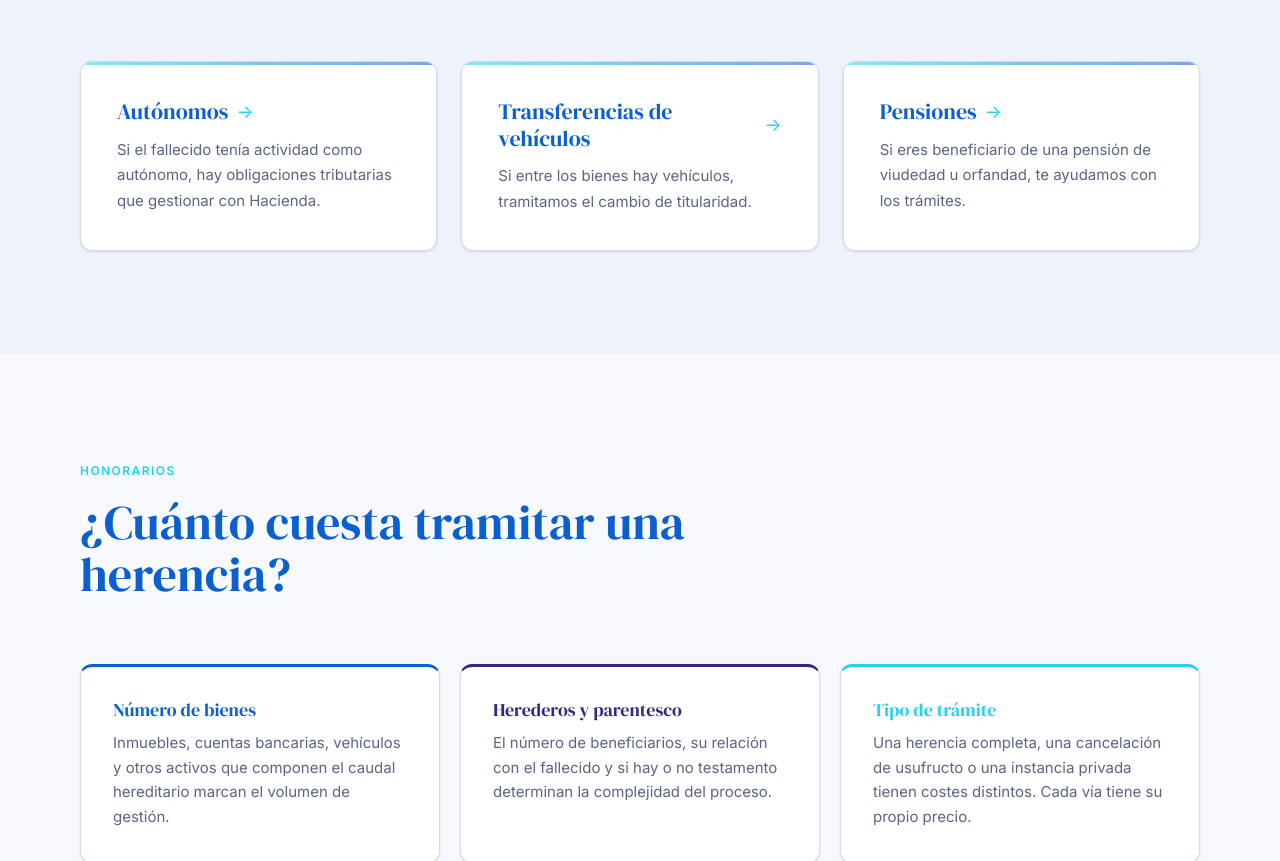
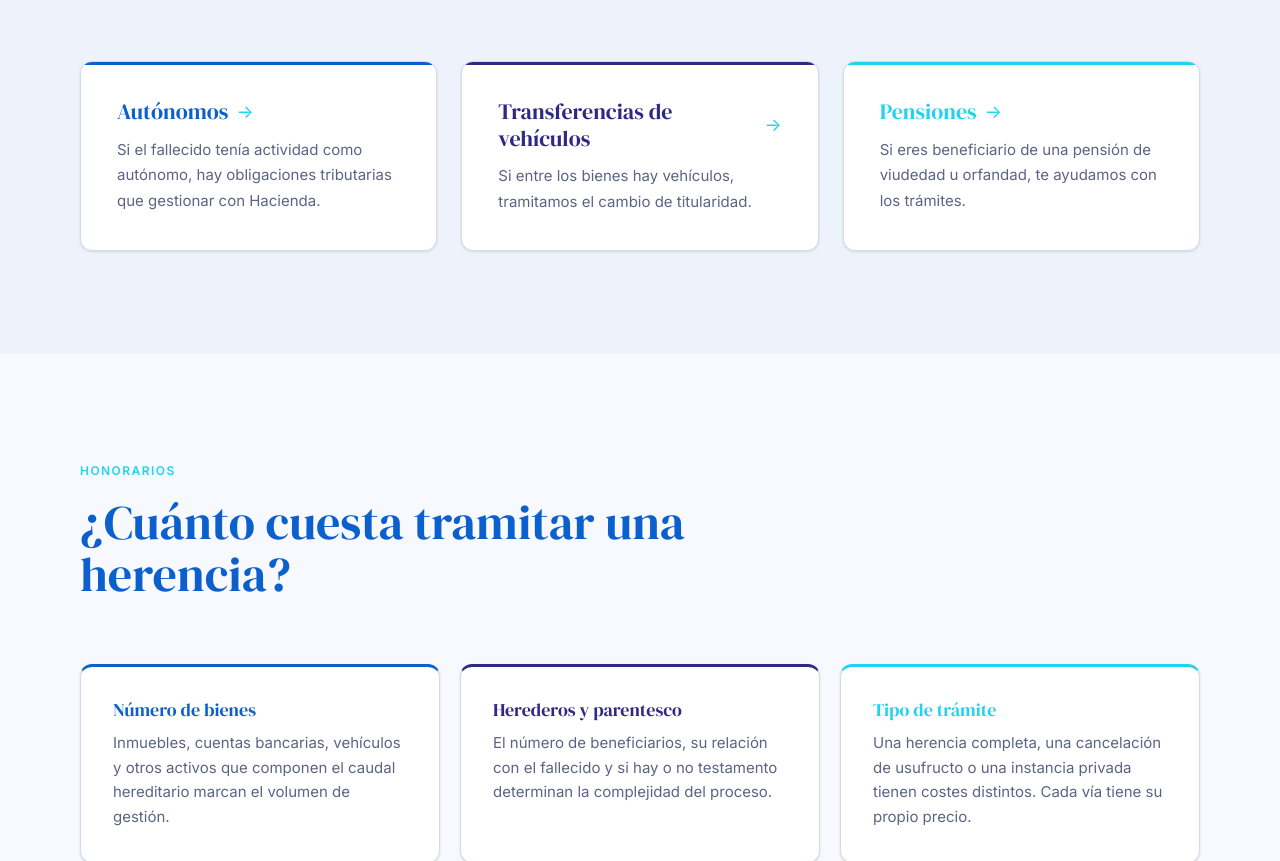
Before and after one commit to rankingonline/christian-sanchez_web, a plain HTML site: page screens/herencias/index.html in a window 1280 px wide. Shown: the part 5582-6443 px from the top of the page. Drawn offline with Linux system fonts and the light colour scheme.

```diff
--- a/screens/assets/global.css
+++ b/screens/assets/global.css
@@ -1041,17 +1041,19 @@
     transition: transform var(--ease), box-shadow var(--ease), border-color var(--ease);
 }
 
-/* Acento superior con degradado de marca */
+/* Acento superior — secuencia de colores igual que honorarios */
 .relacionado-card::before {
     content: '';
     position: absolute;
     inset-block-start: 0;
     inset-inline: 0;
     height: 3px;
-    background: linear-gradient(90deg, var(--color-accent), var(--color-primary));
-    opacity: .55;
-    transition: opacity var(--ease), height var(--ease);
+    background: var(--color-primary);
+    transition: height var(--ease);
 }
+
+.relacionado-card:nth-child(2)::before { background: var(--color-dark); }
+.relacionado-card:nth-child(3)::before { background: var(--color-accent); }
 
 .relacionado-card:hover {
     transform: translateY(-4px);
@@ -1059,10 +1061,7 @@
     border-color: rgba(11, 96, 205, .25);
 }
 
-.relacionado-card:hover::before {
-    opacity: 1;
-    height: 4px;
-}
+.relacionado-card:hover::before { height: 4px; }
 
 .relacionado-card h3 {
     font-family: var(--font-serif);
@@ -1072,6 +1071,9 @@
     margin-bottom: .75rem;
 }
 
+.relacionado-card:nth-child(2) h3 { color: var(--color-dark); }
+.relacionado-card:nth-child(3) h3 { color: var(--color-accent); }
+
 .relacionado-card a.relacionado-card-title {
     color: var(--color-primary);
     text-decoration: none;
@@ -1080,6 +1082,9 @@
     gap: .5rem;
     transition: color var(--ease);
 }
+
+.relacionado-card:nth-child(2) a.relacionado-card-title { color: var(--color-dark); }
+.relacionado-card:nth-child(3) a.relacionado-card-title { color: var(--color-accent); }
 
 .relacionado-card a.relacionado-card-title::after {
     content: '→';
```
